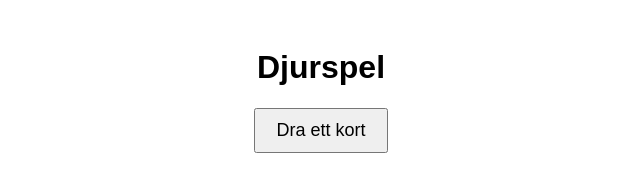
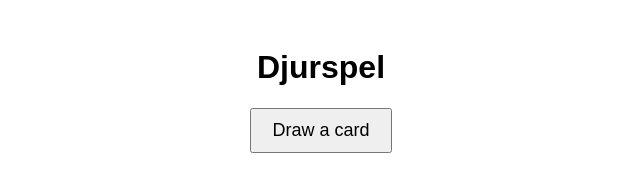
Before and after one commit to RRisarp/Animals_Bona, a plain HTML site: page index.html in a window 1280 px wide. Shown: the full height of the page, 319-959 px from the left. Drawn offline with Linux system fonts and the light colour scheme.

Commit message:
Update index.html

```diff
--- a/index.html
+++ b/index.html
@@ -3,7 +3,7 @@
 <html lang="sv">
 <head>
     <meta charset="UTF-8">
-    <title>Djurspel</title>
+    <title>Animals</title>
     <style>
         body {
             font-family: Arial, sans-serif;
@@ -28,7 +28,7 @@
 </head>
 <body>
     <h1>Djurspel</h1>
-    <button onclick="draKort()">Dra ett kort</button>
+    <button onclick="draKort()">Draw a card</button>
     <div>
         <img id="kortbild" src="" alt="Djurbild" style="display:none;">
         <div id="djurnamn"></div>
```
